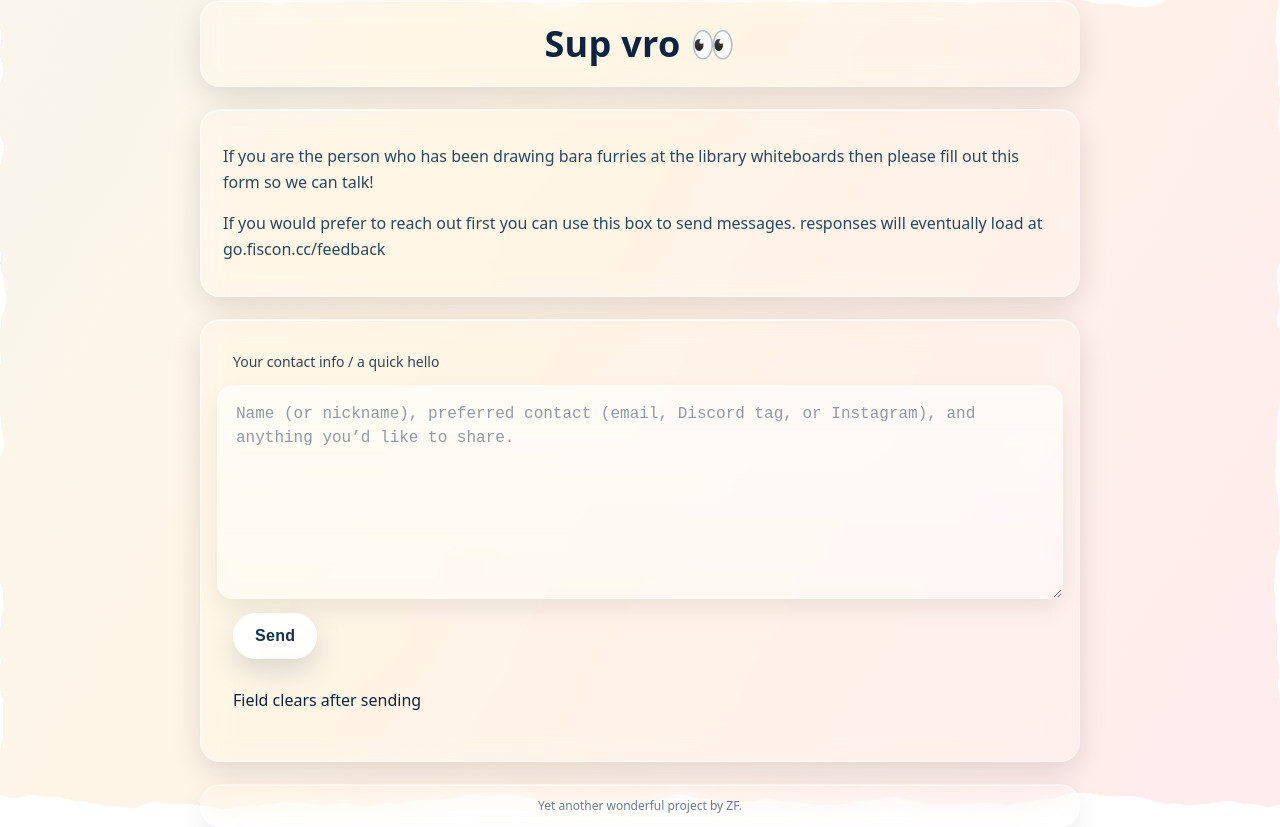
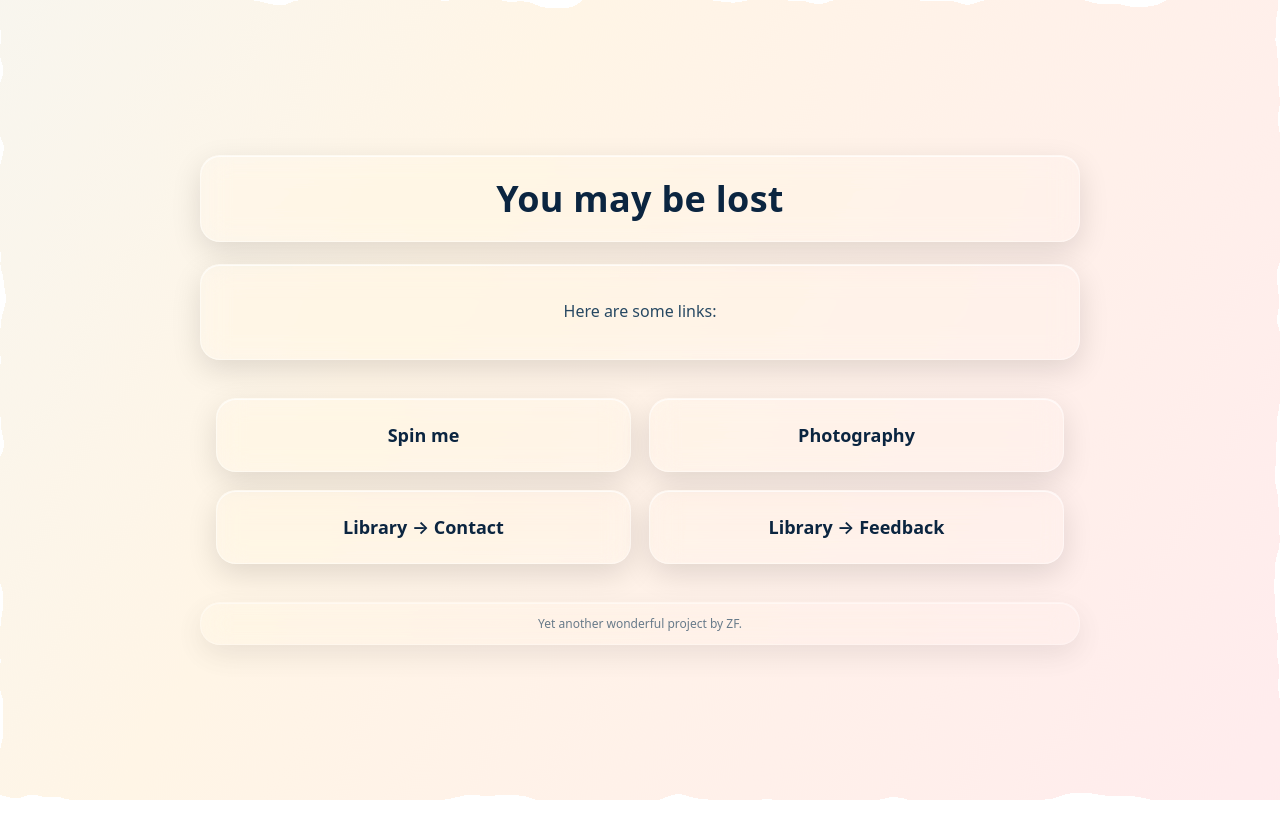
Before and after one commit to lerechard/librarywhiteboard.github.io, a plain HTML site: page index.html in a window 1280 px wide. After the commit the page ends 800 px from the top, so only its background shows below. Drawn offline with Linux system fonts and the light colour scheme.

Commit message:
Update index.html

```diff
--- a/index.html
+++ b/index.html
@@ -3,305 +3,46 @@
 <head>
   <meta charset="utf-8" />
   <meta name="viewport" content="width=device-width, initial-scale=1" />
-  <title>Go -> Fiscon</title>
+  <title>Go -> Fiscon -> Home</title>
   <style>
-    :root {
-      --glass-bg: rgba(255,255,255,0.16);
-      --glass-brd: rgba(255,255,255,0.38);
-      --glass-high: rgba(255,255,255,0.7);
-      --text: #0b2540;
-      --muted: #274862;
-    }
-
-    body {
-      margin: 0;
-      height: 100svh;
-      display: grid;
-      place-items: center;
-      color: var(--text);
-      font-family: ui-sans-serif, system-ui, -apple-system, Segoe UI, Roboto, Helvetica, Arial, "Apple Color Emoji", "Segoe UI Emoji";
-      position: relative;
-      overflow: hidden;
-    }
-
-    /* Background layer with pastel + ripple */
-    body::before {
-      content: "";
-      position: absolute;
-      inset: 0;
-      z-index: -1;
-
-      background: linear-gradient(120deg, #f6f0ff, #eaf7ff, #fff5e6, #ffe7f1, #e8ffe7);
-      background-size: 400% 400%;
-      animation: pastelShift 30s ease infinite;
-
-      filter: url(#ripple);
-    }
-
-    @keyframes pastelShift {
-      0%   { background-position: 0% 50%; }
-      50%  { background-position: 100% 50%; }
-      100% { background-position: 0% 50%; }
-    }
-
-    .wrap {
-      width: min(880px, 92vw);
-      display: flex;
-      flex-direction: column;
-      gap: 22px;
-      position: relative;
-      z-index: 1;
-    }
-
-    .glass {
-      background: var(--glass-bg);
-      border: 1px solid var(--glass-brd);
-      box-shadow: 0 10px 30px rgba(0,0,0,0.12), inset 0 1px 0 var(--glass-high);
-      backdrop-filter: blur(14px) saturate(1.4);
-      -webkit-backdrop-filter: blur(14px) saturate(1.4);
-      border-radius: 20px;
-    }
-
-    .title {
-      padding: 18px 22px;
-      text-align: center;
-      font-weight: 800;
-      letter-spacing: .3px;
-      font-size: clamp(22px, 3.2vw, 36px);
-    }
-
-    .lead {
-      padding: 18px 22px;
-      line-height: 1.6;
-      font-size: 16px;
-      color: var(--muted);
-    }
-
-    form {
-      display: flex;
-      flex-direction: column;
-      gap: 14px;
-      padding: 16px;
-    }
-
-    textarea {
-      resize: vertical;
-      min-height: 180px;
-      max-height: 60svh;
-      padding: 16px 18px;
-      line-height: 1.5;
-      border-radius: 16px;
-      border: 1px solid var(--glass-brd);
-      color: var(--text);
-      background: linear-gradient(180deg, rgba(255,255,255,0.55), rgba(255,255,255,0.35));
-      box-shadow: inset 0 1px 0 var(--glass-high), 0 10px 25px rgba(0,0,0,0.08);
-      backdrop-filter: blur(10px) saturate(1.2);
-      -webkit-backdrop-filter: blur(10px) saturate(1.2);
-      outline: none;
-      font-size: 16px;
-    }
-
-    textarea::placeholder { color: #27486288 }
-
-    .btn {
-      appearance: none;
-      cursor: pointer;
-      border: 0;
-      padding: 14px 22px;
-      font-weight: 800;
-      letter-spacing: .3px;
-      font-size: 16px;
-      color: #10324e;
-      border-radius: 999px;
-      position: relative;
-      isolation: isolate;
-      align-self: flex-start;
-      background: radial-gradient(120% 180% at 20% 0%, rgba(255,255,255,0.95), rgba(255,255,255,0.6)),
-                  linear-gradient(180deg, rgba(255,255,255,0.8), rgba(255,255,255,0.45));
-      box-shadow: 0 12px 28px rgba(48,73,102,0.18), inset 0 1px 0 #ffffff;
-      transition: transform .15s ease, box-shadow .2s ease;
-    }
-
-    .btn::after {
-      content: "";
-      position: absolute;
-      inset: 0;
-      border-radius: inherit;
-      pointer-events: none;
-      background: radial-gradient(80% 60% at 30% 0%, rgba(255,255,255,0.9), transparent 60%);
-      mix-blend-mode: screen;
-      opacity: .8;
-    }
-
-    .btn:hover {
-      transform: translateY(-1px);
-      box-shadow: 0 16px 36px rgba(48,73,102,0.24), inset 0 1px 0 #ffffff;
-    }
-
-    .btn:active {
-      transform: translateY(0);
-      box-shadow: 0 10px 24px rgba(48,73,102,0.18), inset 0 1px 0 #ffffff;
-    }
-
-    footer {
-      opacity: .7;
-      font-size: 12px;
-      text-align: center;
-      color: #274862;
-    }
-
-    a { color: #235b8e }
-
-    /* Feedback blocks layout */
-    .grid {
-      display: grid;
-      grid-template-columns: 1fr;
-      gap: 16px;
-      padding: 16px;
-    }
-    @media (min-width: 700px) {
-      .grid {
-        grid-template-columns: 1fr 1fr;
-      }
-    }
-    .card {
-      padding: 16px;
-    }
-    .card h3 {
-      margin: 0 0 8px 0;
-      font-size: 18px;
-      letter-spacing: .2px;
-    }
-    .tag {
-      display: inline-block;
-      font-size: 12px;
-      opacity: .8;
-      padding: 4px 10px;
-      border-radius: 999px;
-      border: 1px solid var(--glass-brd);
-      background: linear-gradient(180deg, rgba(255,255,255,0.55), rgba(255,255,255,0.35));
-      box-shadow: inset 0 1px 0 var(--glass-high);
-      margin-top: 8px;
-    }
+    :root { --glass-bg: rgba(255,255,255,0.16); --glass-brd: rgba(255,255,255,0.38); --glass-high: rgba(255,255,255,0.7); --text: #0b2540; --muted: #274862; }
+    body { margin:0; height:100svh; display:grid; place-items:center; color:var(--text); font-family: ui-sans-serif,system-ui,-apple-system,Segoe UI,Roboto,Helvetica,Arial,"Apple Color Emoji","Segoe UI Emoji"; position:relative; overflow:hidden; }
+    body::before { content:""; position:absolute; inset:0; z-index:-1; background:linear-gradient(120deg,#f6f0ff,#eaf7ff,#fff5e6,#ffe7f1,#e8ffe7); background-size:400% 400%; animation:pastelShift 30s ease infinite; filter:url(#ripple); }
+    @keyframes pastelShift { 0%{background-position:0% 50%} 50%{background-position:100% 50%} 100%{background-position:0% 50%} }
+    .wrap { width:min(880px,92vw); display:flex; flex-direction:column; gap:22px; position:relative; z-index:1; }
+    .glass { background:var(--glass-bg); border:1px solid var(--glass-brd); box-shadow:0 10px 30px rgba(0,0,0,0.12),inset 0 1px 0 var(--glass-high); backdrop-filter:blur(14px) saturate(1.4); -webkit-backdrop-filter:blur(14px) saturate(1.4); border-radius:20px; }
+    .title { padding:18px 22px; text-align:center; font-weight:800; letter-spacing:.3px; font-size:clamp(22px,3.2vw,36px); }
+    .lead { padding:18px 22px; line-height:1.6; font-size:16px; color:var(--muted); text-align:center; }
+    .grid { display:grid; grid-template-columns:1fr; gap:18px; padding:16px; }
+    @media (min-width:700px){ .grid{grid-template-columns:1fr 1fr;} }
+    .card { text-decoration:none; color:inherit; padding:24px; display:flex; flex-direction:column; align-items:center; justify-content:center; font-weight:600; font-size:18px; text-align:center; border-radius:20px; transition:transform .15s ease, box-shadow .2s ease; }
+    .card:hover { transform:translateY(-2px); box-shadow:0 16px 36px rgba(48,73,102,0.24), inset 0 1px 0 #fff; }
+    .card:active { transform:translateY(0); box-shadow:0 10px 24px rgba(48,73,102,0.18), inset 0 1px 0 #fff; }
+    footer { opacity:.7; font-size:12px; text-align:center; color:#274862; }
   </style>
 </head>
 <body>
-  <main class="wrap" id="app"></main>
+  <main class="wrap">
+    <header class="glass title">You may be lost</header>
+    <section class="glass lead"><p>Here are some links:</p></section>
 
-  <script>
-    // --- Configuration for feedback page blocks ---
-    // Edit these to control what shows on /feedback
-    const FEEDBACK_BLOCKS = [
-      {
-        title: "No responses yet",
-        body: "lorem ipsum or whatever",
-        tag: "reply"
-      }
-      // Add more blocks here…
-    ];
+    <section class="grid">
+      <a href="https://fiscon.cc" class="glass card">Spin me</a>
+      <a href="https://photos.fiscon.cc" class="glass card">Photography</a>
+      <a href="https://go.fiscon.cc/contact" class="glass card">Library → Contact</a>
+      <a href="https://go.fiscon.cc/feedback" class="glass card">Library → Feedback</a>
+    </section>
 
-    // --- Page routing based on URL path ---
-    const path = (location.pathname || "").toLowerCase();
-    const mode = path.includes("/feedback") ? "feedback" : "contact";
-
-    const app = document.getElementById("app");
-
-    function renderContact() {
-      document.title = "Go -> Fiscon -> Contact";
-
-      app.innerHTML = `
-        <header class="glass title">
-          Sup vro 👀
-        </header>
-
-        <section class="glass lead">
-          <p>If you are the person who has been drawing bara furries at the library whiteboards then please fill out this form so we can talk!</p>
-          <p>If you would prefer to reach out first you can use this box to send messages. responses will eventually load at go.fiscon.cc/feedback</p>
-        </section>
-
-        <section class="glass" style="padding:0 0 18px">
-          <form id="contact-form">
-            <label for="msg" style="font-size:14px; opacity:.85; padding:0 16px; display:block; margin-top:16px">
-              Your contact info / a quick hello
-            </label>
-            <textarea id="msg" name="content" maxlength="2000"
-              placeholder="Name (or nickname), preferred contact (email, Discord tag, or Instagram), and anything you’d like to share."
-              required></textarea>
-            <div style="padding:0 16px">
-              <button class="btn" type="submit">Send</button>
-            </div>
-            <p style="padding:0 16px">Field clears after sending</p>
-          </form>
-        </section>
-
-        <footer class="glass" style="padding:12px">
-          <p style="margin:0; text-align:center">Yet another wonderful project by ZF.</p>
-        </footer>
-      `;
-
-      // Wire up form submission
-      const form = document.getElementById("contact-form");
-      form.addEventListener("submit", async (e) => {
-        e.preventDefault();
-        const msg = document.getElementById("msg").value;
-
-        try {
-          await fetch("https://discord.com/api/webhooks/"+"1419788672911409182/F7hGsKXRWKoMuskPKOB7iHUFe0zmrLWjE88IvXYG5sI_9jXVKBC-SlDiIVeT-Yb2l8gn", {
-            method: "POST",
-            headers: { "Content-Type": "application/json" },
-            body: JSON.stringify({ content: msg })
-          });
-          form.reset();
-        } catch (err) {
-          alert("Sorry, something went wrong sending your message.");
-          console.error(err);
-        }
-      });
-    }
-
-    function renderFeedback() {
-      document.title = "Go -> Fiscon -> Feedback";
-
-      const blocks = FEEDBACK_BLOCKS.map(({title, body, tag}) => `
-        <article class="glass card">
-          <h3>${title}</h3>
-          <p class="lead" style="padding:0">${body}</p>
-          ${tag ? `<span class="tag">${tag}</span>` : ""}
-        </article>
-      `).join("");
-
-      app.innerHTML = `
-        <header class="glass title">
-          Library Whiteboard Feedback
-        </header>
-
-        <section class="glass lead">
-          <p>Responses will show up here.</p>
-        </section>
-
-        <section class="grid">
-          ${blocks}
-        </section>
-
-        <footer class="glass" style="padding:12px">
-          <p style="margin:0; text-align:center">Yet another wonderful project by ZF.</p>
-        </footer>
-      `;
-    }
-
-    if (mode === "feedback") {
-      renderFeedback();
-    } else {
-      renderContact();
-    }
-  </script>
+    <footer class="glass" style="padding:12px">
+      <p style="margin:0; text-align:center">Yet another wonderful project by ZF.</p>
+    </footer>
+  </main>
 
   <!-- Ripple filter -->
   <svg xmlns="http://www.w3.org/2000/svg" style="display:none">
     <filter id="ripple">
       <feTurbulence type="fractalNoise" baseFrequency="0.012" numOctaves="3" seed="2">
-        <animate attributeName="baseFrequency" dur="30s"
-                 values="0.012;0.018;0.012" repeatCount="indefinite" />
+        <animate attributeName="baseFrequency" dur="30s" values="0.012;0.018;0.012" repeatCount="indefinite" />
       </feTurbulence>
       <feDisplacementMap in="SourceGraphic" scale="30" />
     </filter>
```
